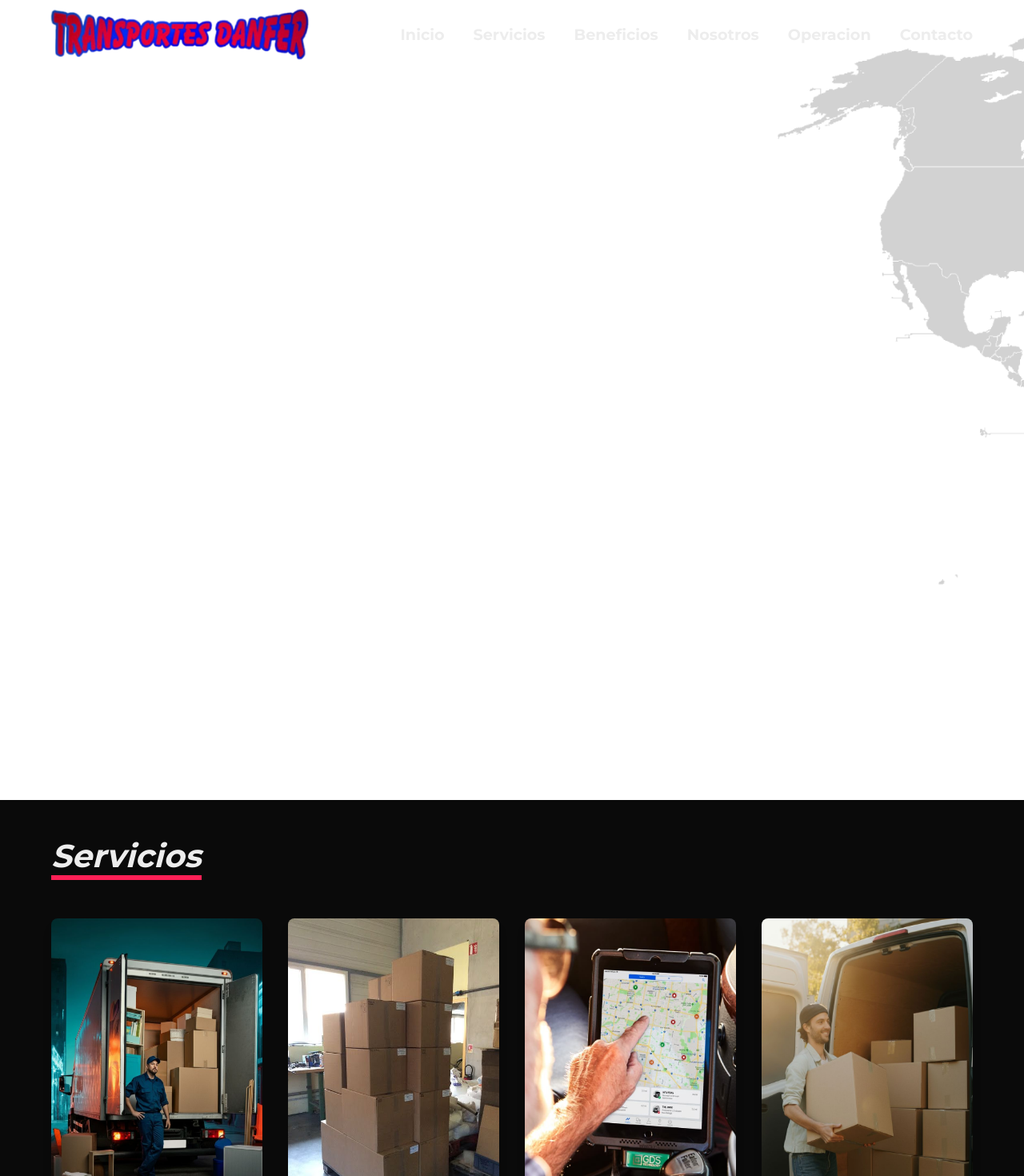
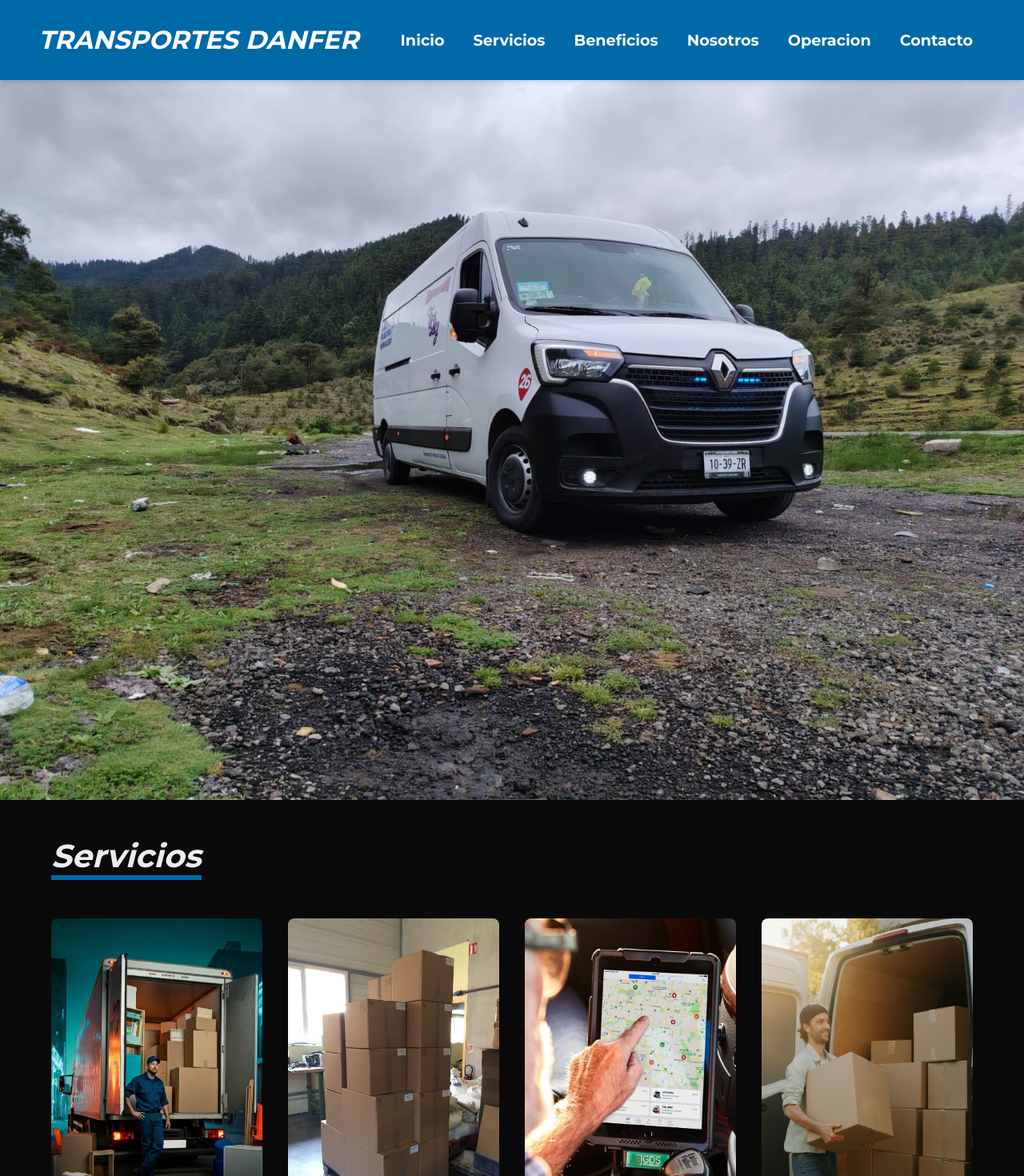
Before and after one commit to Dextroxitohero/site-danfer, a Next.js app: page / in a window 1280 px wide. Shown: the top 1470 px of the page at 80% size. Built offline with nearby package versions, Linux system fonts and the light colour scheme.

Commit message:
Fixed user needs

```diff
--- a/src/app/page.js
+++ b/src/app/page.js
@@ -1,27 +1,28 @@
 "use client";
 
-import { useEffect, useState } from "react";
+import { useState } from "react";
 import Image from "next/image";
 import 'animate.css';
 import Head from "next/head";
+import Link from "next/link";
 
 export default function Home() {
 
 	const [scrolled, setScrolled] = useState(false);
 	const [menuOpen, setMenuOpen] = useState(false); // Estado del menú móvil
 
-	useEffect(() => {
-		const handleScroll = () => {
-			if (window.scrollY > 50) { // Cambia el valor según cuando quieras que cambie
-				setScrolled(true);
-			} else {
-				setScrolled(false);
-			}
-		};
+	// useEffect(() => {
+	// 	const handleScroll = () => {
+	// 		if (window.scrollY > 50) { // Cambia el valor según cuando quieras que cambie
+	// 			setScrolled(true);
+	// 		} else {
+	// 			setScrolled(false);
+	// 		}
+	// 	};
 
-		window.addEventListener("scroll", handleScroll);
-		return () => window.removeEventListener("scroll", handleScroll);
-	}, []);
+	// 	window.addEventListener("scroll", handleScroll);
+	// 	return () => window.removeEventListener("scroll", handleScroll);
+	// }, []);
 
 	const handleNavClick = (id) => (e) => {
 		e.preventDefault();
@@ -43,16 +44,10 @@
 				<meta name="author" content="Transportes Danfer" />
 				<link rel="canonical" href="https://www.transportesdanfer.com/" />
 			</Head>
-			<nav className={`fixed top-0 left-0 w-full transition-colors duration-300 ${scrolled ? "bg-white shadow-md" : "bg-transparent"} z-50`}>
-				<div className="max-w-[2560px] w-[95%] mx-auto px-4 py-2 hidden md:flex justify-between items-center">
-					<Image
-						src="/img/logo-nav.png"
-						alt="Danfer"
-						width={300}
-						height={200}
-						objectFit="cover"
-						className="w-[350px] h-auto"
-					/>
+			{/* <nav className={`fixed top-0 left-0 w-full transition-colors duration-300 ${scrolled ? "bg-white shadow-md" : "bg-transparent"} z-50`}> */}
+			<nav className={`fixed top-0 left-0 w-full transition-colors duration-300 bg-sky-700 shadow-md z-50`}>
+				<div className="max-w-[2560px] w-[95%] mx-auto h-[100px] px-4 py-2 hidden md:flex justify-between items-center text-white">
+					<span className="uppercase italic font-bold text-[2rem]">Transportes Danfer</span>
 					<ul className="flex space-x-1">
 						{["inicio", "servicios", "beneficios", "nosotros", "operacion", "contacto"].map(
 							(section) => (
@@ -60,7 +55,7 @@
 									<a
 										href={`#${section}`}
 										onClick={handleNavClick(section)}
-										className="hover:text-rose-500 text-[1.2rem] font-bold hover:ring-2 ring-rose-500 px-4 py-4 rounded-md"
+										className="hover:text-white text-[1.2rem] font-bold hover:ring-2 ring-white-500 px-4 py-4 rounded-md"
 									>
 										{section.charAt(0).toUpperCase() + section.slice(1)}
 									</a>
@@ -78,7 +73,7 @@
 									key={section}
 									href={`#${section}`}
 									onClick={handleNavClick(section)}
-									className="text-[1.5rem] font-bold px-4 text-center py-2 rounded-md hover:bg-rose-500 hover:text-white animate__animated animate__fadeInRight"
+									className="text-[1.5rem] font-bold px-4 text-center py-2 rounded-md hover:bg-sky-700 hover:text-white animate__animated animate__fadeInRight"
 								>
 									{section.charAt(0).toUpperCase() + section.slice(1)}
 								</a>
@@ -86,7 +81,7 @@
 						)}
 						<button
 							onClick={() => setMenuOpen(!menuOpen)}
-							className="mt-auto bg-rose-500 text-white py-2 px-8 rounded-sm hover:bg-rose-700 uppercase font-bold shadow-lg animate__animated animate__fadeInRight"
+							className="mt-auto bg-sky-700 text-white py-2 px-8 rounded-sm hover:bg-sky-700 uppercase font-bold shadow-lg animate__animated animate__fadeInRight"
 						>
 							Cerrar
 						</button>
@@ -94,32 +89,32 @@
 				)}
 			</nav>
 			<header
-				className="w-full flex md:h-[1000px]"
+				className="w-full flex md:h-[900px]  md:mt-[100px] md:bg-[url('/img/banner-wall-1.jpg')] bg-cover bg-center"
 				id="inicio"
-				style={{
-					backgroundImage: "url('/img/fondo-banner.png')",
-					backgroundSize: "cover",
-					backgroundPosition: "left",
-				}}
+			// style={{
+			// 	backgroundImage: "url('/img/banner-wall-1.jpg')",
+			// 	backgroundSize: "cover",
+			// 	backgroundPosition: "left",
+			// }}
 			>
-				<div className="w-full flex justify-center items-center">
-					<div className=" w-full hidden md:flex flex-col gap-2 p-2 md:py-8 md:px-14">
-						<h1 className="text-5xl font-extrabold italic animate__animated animate__fadeInUp">Tu aliado logístico</h1>
-						<h1 className="text-5xl font-extrabold italic animate__animated animate__fadeInRight">de <span className="text-rose-500">transporte confiable</span> </h1>
+				<div className="w-full flex justify-start items-start">
+					<div className=" w-[60%] hidden md:flex flex-col gap-2 p-2 md:py-8 md:px-14 text-white mt-[100px]">
+						<h1 className="text-5xl font-extrabold italic animate__animated animate__fadeInUp text-shadow-lg">Tu aliado logístico</h1>
+						<h1 className="text-5xl font-extrabold italic animate__animated animate__fadeInRight text-shadow-lg">de <span className="text-sky-700">transporte confiable</span> </h1>
 						<h1 className="text-5xl font-extrabold italic animate__animated animate__fadeInLeft">en todo México</h1>
-						<h1 className="mt-6 text-[1.1rem] animate__animated animate__fadeIn">En <span className="text-rose-500 font-extrabold animate__animated animate__fadeIn fontro">Transportes Danfer</span>, conectamos cada rincón de México con soluciones de transporte confiables y a la medida de tus necesidades. Contamos con servicio público federal, así como servicio exprés local y foráneo a nivel nacional, garantizando seguridad, calidad y puntualidad en cada envío. Nuestra cobertura nacional, junto con una atención personalizada y un compromiso absoluto con la eficiencia, nos permite ser tu aliado estratégico en logística y transporte. Tu carga siempre llegará a tiempo, sin importar el destino.</h1>
-						<div className="mt-6 animate__animated animate__fadeInUp">
+						<h1 className="mt-10 text-[1.8rem] font-semibold animate__animated animate__fadeIn">En <span className="text-sky-700 font-extrabold italic animate__animated animate__fadeIn fontro">Transportes Danfer</span>, conectamos cada rincón de México con soluciones de transporte confiables y a la medida de tus necesidades. Contamos con servicio público federal, así como servicio exprés local y foráneo a nivel nacional, garantizando seguridad, calidad y puntualidad en cada envío. </h1>
+						<div className="mt-14 animate__animated animate__fadeInUp">
 							<button
-								className="bg-rose-500 text-white py-2 px-8 rounded-full hover:bg-rose-800 uppercase font-bold"
+								className="bg-green-500 text-white py-2 px-8 rounded-full hover:bg-green-700 uppercase font-bold"
 								onClick={handleNavClick("contacto")}
-							>contactanos hoy</button>
+							>solicita tu cotizacion</button>
 						</div>
 					</div>
-					<div className="w-[90%] flex md:hidden flex-col gap-2">
+					<div className="w-[90%] flex md:hidden flex-col gap-2 py-8">
 						<div className="flex justify-end mb-[50px] mt-4">
 							<button
 								onClick={() => setMenuOpen(!menuOpen)}
-								className="bg-rose-500 text-white py-2 px-4 rounded-sm hover:bg-rose-800 uppercase font-bold shadow-lg transition-all"
+								className="bg-sky-700 text-white py-2 px-4 rounded-sm hover:bg-sky-700 uppercase font-bold shadow-lg transition-all"
 							>
 								<Image
 									src="/img/menu-icon.png"
@@ -132,54 +127,24 @@
 							</button>
 						</div>
 						<div className="flex justify-center items-center">
-							<Image
+							{/* <Image
 								src="/img/logo-nav.png"
 								alt="Danfer"
 								width={300}
 								height={200}
 								objectFit="cover"
 								className="w-[400px] h-auto mb-[100px]"
-							/>
+							/> */}
+							<span className="text-[2rem] font-extrabold">Transportes Danfer</span>
 						</div>
-						<h1 className="text-[1.5rem] font-extrabold text-center animate__animated animate__fadeIn italic">Tu aliado logístico <span className="text-rose-500 animate__animated animate__fadeIn">transporte confiable</span> en todo México </h1>
-						<h1 className="mt-6 text-center text-[1rem] animate__animated animate__fadeIn italic">En <span className="text-rose-500 font-extrabold">Transportes Danfer</span>, conectamos cada rincón de México con soluciones de transporte confiables y a la medida de tus necesidades. Contamos con servicio público federal, así como servicio exprés local y foráneo a nivel nacional, garantizando seguridad, calidad y puntualidad en cada envío. Nuestra cobertura nacional, junto con una atención personalizada y un compromiso absoluto con la eficiencia, nos permite ser tu aliado estratégico en logística y transporte. Tu carga siempre llegará a tiempo, sin importar el destino.</h1>
+						<h1 className="text-[1.6rem] font-extrabold text-center animate__animated animate__fadeIn italic">Tu aliado logístico <span className="text-sky-700 animate__animated animate__fadeIn">transporte confiable</span> en todo México </h1>
+						<h1 className="mt-6 text-center text-[1.2rem] animate__animated animate__fadeIn italic">En <span className="text-sky-700 font-extrabold">Transportes Danfer</span>, conectamos cada rincón de México con soluciones de transporte confiables y a la medida de tus necesidades. Contamos con servicio público federal, así como servicio exprés local y foráneo a nivel nacional, garantizando seguridad, calidad y puntualidad en cada envío.</h1>
 						<div className="mt-6 flex justify-center items-center animate__animated animate__fadeInUp">
 							<button
-								className="bg-rose-500 text-white py-2 px-8 rounded-full hover:bg-rose-800 uppercase font-bold shadow-lg"
+								className="bg-green-600 text-white py-2 px-8 rounded-full hover:bg-green-700 uppercase font-bold shadow-lg"
 								onClick={handleNavClick("contacto")}
-							>contactanos hoy</button>
+							>Solicita tu cotizacion</button>
 						</div>
-					</div>
-				</div>
-				<div className="hidden w-full md:flex flex-row pt-[100px]">
-					<div className="w-full flex flex-col justify-center items-center mt-10 px-10">
-						<Image
-							src="/img/banner-2.png"
-							alt="Danfer"
-							width={300}
-							height={200}
-							objectFit="cover"
-							className="rounded-lg mb-4 shadow-lg shadow-rose-500 w-[350px] h-auto ring-4 ring-rose-500 animate__animated animate__fadeInLeft"
-						/>
-					</div>
-					<div className="w-full flex flex-col justify-center items-center gap-12 mt-12 px-10">
-						<Image
-							src="/img/banner-1.png"
-							alt="Danfer"
-							width={300}
-							height={200}
-							objectFit="cover"
-							className="rounded-lg mb-4 shadow-lg shadow-rose-500 w-[400px] h-[400px] ring-4 ring-rose-500 animate__animated animate__fadeInDown"
-						/>
-						<Image
-							src="/img/banner-3.png"
-							alt="Danfer"
-							width={300}
-							height={200}
-							objectFit="cover"
-							className="rounded-lg mb-4 shadow-lg shadow-rose-500 w-[300px] h-[400px] ring-4 ring-rose-500 animate__animated animate__fadeInUp"
-						/>
-
 					</div>
 				</div>
 			</header>
@@ -188,7 +153,7 @@
 				{/* Servicios */}
 				<section id="servicios" className="flex flex-col w-[90%] mx-auto my-10">
 					<div className="">
-						<h1 className="text-[2.5rem] font-bold mb-4 inline border-b-6 border-rose-500 italic">Servicios</h1>
+						<h1 className="text-[2.5rem] font-bold mb-4 inline border-b-6 border-sky-700 italic">Servicios</h1>
 					</div>
 					<div className="w-full grid grid-cols-1 md:grid-cols-4 gap-8">
 						<div className="w-full flex flex-col justify-start items-center py-12">
@@ -202,7 +167,7 @@
 							/>
 							<div className="flex flex-col w-full justify-center items-center">
 								<h3 className="text-[1.3rem] font-bold mt-4 text-center">Envíos exprés</h3>
-								<h4 className="text-[1.1rem] mt-2 text-center">Entregas rápidas y seguras que llegan justo cuando las necesitas.</h4>
+								<h4 className="text-[1.1rem] mt-2 text-center">Porque tu tiempo vale: entregas rapidas, seguras y siempre puntuales.</h4>
 							</div>
 						</div>
 						<div className="w-full flex flex-col justify-start items-center py-12">
@@ -216,7 +181,7 @@
 							/>
 							<div className="flex flex-col w-full justify-center items-center">
 								<h3 className="text-[1.3rem] font-bold mt-4 text-center">Servicios de paquetería pesada</h3>
-								<h4 className="text-[1.1rem] mt-2 text-center">Transporte confiable para cargas voluminosas y pesadas en todo México.</h4>
+								<h4 className="text-[1.1rem] mt-2 text-center">Movemos lo otros no pueden para todo el pais.</h4>
 							</div>
 						</div>
 						<div className="w-full flex flex-col justify-start items-center py-12">
@@ -230,7 +195,7 @@
 							/>
 							<div className="flex flex-col w-full justify-center items-center">
 								<h3 className="text-[1.3rem] font-bold mt-4 text-center">Rastreo en tiempo real</h3>
-								<h4 className="text-[1.1rem] mt-2 text-center">Monitorea tu envío en cada etapa con total transparencia y seguridad.</h4>
+								<h4 className="text-[1.1rem] mt-2 text-center">Tu envio bajo control monitorea cada etapa con total transporencia y confianza.</h4>
 							</div>
 						</div>
 						<div className="w-full flex flex-col justify-start items-center py-12">
@@ -244,7 +209,7 @@
 							/>
 							<div className="flex flex-col w-full justify-center items-center">
 								<h3 className="text-[1.3rem] font-bold mt-4 text-center">Recolección en múltiples puntos</h3>
-								<h4 className="text-[1.1rem] mt-2 text-center">Flexibilidad para recoger tu mercancía en diferentes ubicaciones sin complicaciones.</h4>
+								<h4 className="text-[1.1rem] mt-2 text-center">Nos adaptamos a ti: recolectamos tu mercancia en diferentes ubicaciones con flexibilidad y eficiencia.</h4>
 							</div>
 						</div>
 					</div>
@@ -253,7 +218,7 @@
 				{/* Beneficios movil  */}
 				<section id='beneficios-movil' className="flex md:hidden flex-col w-[90%] mx-auto my-10">
 					<div className="">
-						<h1 className="text-[2.5rem] font-bold mb-4 inline border-b-6 border-rose-500 italic">Beneficios</h1>
+						<h1 className="text-[2.5rem] font-bold mb-4 inline border-b-6 border-sky-700 italic">Beneficios</h1>
 					</div>
 
 					<div className="w-full flex justify-center items-center">
@@ -347,13 +312,13 @@
 				{/* Beneficios web  */}
 				<section id='beneficios' className="hidden md:flex flex-col w-full md:w-[90%] mx-auto my-10">
 					<div className="">
-						<h1 className="text-[2.5rem] font-bold mb-4 inline border-b-6 border-rose-500 italic">Beneficios</h1>
+						<h1 className="text-[2.5rem] font-bold mb-4 inline border-b-6 border-sky-700 italic">Beneficios</h1>
 					</div>
 
 					<div className="w-full h-[900px] flex justify-center items-center">
 						{/* Círculo central */}
 						<div
-							className="w-[500px] h-[500px] bg-gray-800 rounded-full shadow-lg shadow-rose-600 ring-4 ring-rose-500 animate__animated animate__fadeIn"
+							className="w-[500px] h-[500px] bg-gray-800 rounded-full shadow-lg shadow-sky-700 ring-4 ring-sky-700 animate__animated animate__fadeIn"
 							style={{
 								backgroundImage: "url('/img/beneficios-img.png')",
 								backgroundSize: "cover",
@@ -448,11 +413,11 @@
 				{/* Nosotros */}
 				<section id="nosotros" className="flex flex-col md:flex-row w-[90%] mx-auto gap-8 md:gap-4 my-10 p-10">
 					<div className="w-full md:w-[65%]">
-						<h1 className="text-[2.5rem] font-bold inline border-b-6 border-rose-500 italic">Nosotros</h1>
+						<h1 className="text-[2.5rem] font-bold inline border-b-6 border-sky-700 italic">Nosotros</h1>
 						<div className="w-full md:w-[90%] mt-10 text-center md:text-start ">
-							<h4 className="text-[1.4rem] text-gray-900 mb-2 font-bold italic">En <span className="text-rose-500">Transporte Danfer</span>, no solo movemos mercancías, llevamos seguridad y confianza en cada trayecto.</h4>
+							<h4 className="text-[1.4rem] text-gray-900 mb-2 font-bold italic">En <span className="text-sky-700">Transporte Danfer</span>, no solo transportamos mercancías, también entregamos confianza, seguridad y puntualidad en cada ruta.</h4>
 							<p className="text-[1.1rem] text-gray-700 mt-6">
-								Nuestra historia nace de una pasión genuina por la logística. Desde el inicio entendimos que no se trata solo de mover mercancías, sino de ofrecer soluciones confiables, seguras y puntuales en cada operación.
+								En transportes Danfer somo una empresa mexicana dedicada a ofrecer soluciones logísticas y de transportes confiable, segura y puntual en todo el pais. Con mas de 25 años de experencia, hemos construido una trayectoria basada en la honestidad, la responsabilidad y el compromiso con cada cliente. Nuestra flota moderna, junto con un equipo altamente capacitado, nos permite garantizar la calidad en cada envío.
 								Nuestra misión es brindar cobertura logística a nivel nacional con altos estándares de calidad, actuando siempre con honradez, compromiso y confianza para convertirnos en la mejor opción de nuestros clientes en el manejo de sus bienes.
 							</p>
 							<p className="text-[1.1rem] text-gray-700 mt-4">
@@ -480,7 +445,7 @@
 				{/* Operacion */}
 				<section id="operacion" className="flex flex-col w-[90%] mx-auto my-14">
 					<div className="text-center">
-						<h1 className="text-[2.5rem] font-bold inline border-b-6 border-rose-500 italic">Operación</h1>
+						<h1 className="text-[2.5rem] font-bold inline border-b-6 border-sky-700 italic">Operación</h1>
 						<h2 className="text-[1.2rem] font-bold italic text-center mt-10">Nuestro equipo gestiona cada operación con excelencia, asegurando envíos confiables y atención personalizada al cliente</h2>
 						<h2 className="text-[1.1rem] font-bold italic text-center mt-2">Logística confiable y eficiente que asegura cada entrega puntual</h2>
 					</div>
@@ -541,9 +506,10 @@
 
 				{/* Cobertura del negocio */}
 
-				<section id="cobertura" className="flex flex-col md:flex-row w-[90%] mx-auto gap-8 md:gap-4 my-10 p-10">
+				<section id="cobertura" className="flex  md:bg-[url('/img/fondo-banner.png')] bg-cover bg-center">
+					<div className="w-[90%] flex flex-col md:flex-row mx-auto gap-8 md:gap-4 my-10 p-10">
 						<div className="w-full md:w-[65%]">
-						<h1 className="text-[2.5rem] font-bold inline border-b-6 border-rose-500 italic">Cobertura</h1>
+							<h1 className="text-[2.5rem] font-bold inline border-b-6 border-sky-700 italic">Cobertura</h1>
 							<div className="w-full md:w-[80%] mt-10 text-center md:text-start ">
 								<h4 className="text-[1.4rem] text-gray-900 mb-2 font-bold italic">Cobertura nacional para el transporte confiable de todo tipo de mercancías</h4>
 								<p className="text-[1.1rem] text-gray-700 mt-6">
@@ -560,13 +526,14 @@
 
 						<div className="w-full md:w-[35%] flex justify-center items-center">
 							<Image
-							src="/img/cobertura-1.png"
+								src="/img/cobertura-2.png"
 								alt="Danfer"
 								width={300}
 								height={200}
 								objectFit="cover"
 								className="rounded-lg mt-8 shadow-lg w-[500px] h-auto"
 							/>
+						</div>
 					</div>
 				</section>
 
@@ -582,7 +549,7 @@
 							placeholder="Escribe tu correo electrónico"
 							className="border border-gray-300 py-2 px-4 w-[350px] rounded-full text-white *:bg-gray-800 focus:outline-none focus:ring-2 focus:ring-rose-500"
 						/>
-						<button className="bg-rose-500 text-white py-2 px-8 rounded-full hover:bg-rose-800 uppercase font-bold">contacto</button>
+						<button className="bg-sky-700 text-white py-2 px-8 rounded-full hover:bg-sky-700 uppercase font-bold">contacto</button>
 					</div>
 					<div className="w-[80%] mx-auto text-center text-white mt-12">
 						<h3 className="text-[1.3rem] font-bold italic">Estamos listos para contactarte y proporcionarte toda la información que necesitas sobre nuestros servicios.</h3>
@@ -627,9 +594,18 @@
 									objectFit="cover"
 									className="w-7 h-7"
 								/>
-								<p className="text-gray-950 font-bold text-lg">Whats App</p>
+								<a
+									href="https://wa.me/5214448051867"
+									target="_blank"
+									rel="noopener noreferrer"
+									className="text-gray-950 font-bold text-lg"
+								>
+									Escríbenos por WhatsApp
+								</a>
+
+								{/* <p className="text-gray-950 font-bold text-lg">Whats App</p> */}
 							</div>
-							<div className="flex flex-row justify-center items-center gap-2 mt-4 pl-4">
+							{/* <div className="flex flex-row justify-center items-center gap-2 mt-4 pl-4">
 								<Image
 									src="/img/instagram.png"
 									alt="Danfer"
@@ -639,7 +615,7 @@
 									className="w-7 h-7"
 								/>
 								<p className="text-gray-950 font-bold text-lg">Instagram</p>
-							</div>
+							</div> */}
 
 						</div>
 						<div className="w-full flex flex-col justify-start items-start p-6">
@@ -654,9 +630,9 @@
 									objectFit="cover"
 									className="w-7 h-7"
 								/>
-								<p className="text-gray-950 font-bold text-lg">444 1234 5678</p>
+								<p className="text-gray-950 font-bold text-lg">4448051867</p>
 							</div>
-							<div className="flex flex-row justify-center items-center gap-2 mt-4 pl-4">
+							{/* <div className="flex flex-row justify-center items-center gap-2 mt-4 pl-4">
 								<Image
 									src="/img/phone-icon.png"
 									alt="Danfer"
@@ -666,13 +642,13 @@
 									className="w-7 h-7"
 								/>
 								<p className="text-gray-950 font-bold text-lg">444 1234 5678</p>
-							</div>
+							</div> */}
 						</div>
 
 						<div className="w-full flex flex-col justify-start items-start p-6">
 							<h4 className="text-gray-950 font-bold">Via correo electrónico</h4>
 
-							<div className="flex flex-row justify-center items-center gap-2 mt-4 pl-4">
+							{/* <div className="flex flex-row justify-center items-center gap-2 mt-4 pl-4">
 								<Image
 									src="/img/mail-icon.png"
 									alt="Danfer"
@@ -681,8 +657,13 @@
 									objectFit="cover"
 									className="w-7 h-7"
 								/>
-								<p className="text-gray-950 font-bold text-lg">info@danfer.com</p>
-							</div>
+								<Link
+									href="mailto:soporte@tudominio.com?subject=Hola"
+									className="text-gray-950 font-bold text-lg"
+								>
+									Enviar email
+								</Link>
+							</div> */}
 							<div className="flex flex-row justify-center items-center gap-2 mt-4 pl-4">
 								<Image
 									src="/img/mail-icon.png"
--- a/tailwind.config.js
+++ b/tailwind.config.js
@@ -10,7 +10,22 @@
             fontFamily: {
                 roboto: ["var(--font-roboto)", "sans-serif"],
             },
+            textShadow: {
+                sm: '1px 1px 2px rgba(0,0,0,0.5)',
+                md: '2px 2px 4px rgba(0,0,0,0.5)',
+                lg: '3px 3px 6px rgba(0,0,0,0.5)',
+            },
         },
     },
-    plugins: [],
+    plugins: [
+        function ({ addUtilities, theme }) {
+            const shadows = theme('textShadow');
+            const utilities = Object.keys(shadows).map(key => {
+                return {
+                    [`.text-shadow-${key}`]: { textShadow: shadows[key] },
+                };
+            });
+            addUtilities(utilities);
+        },
+    ],
 };
```
Also changed, not shown: public/img/banner-wall-1.jpg (added), public/img/cobertura-2.png (added). Lines whose indentation alone changed are shown as unchanged.
